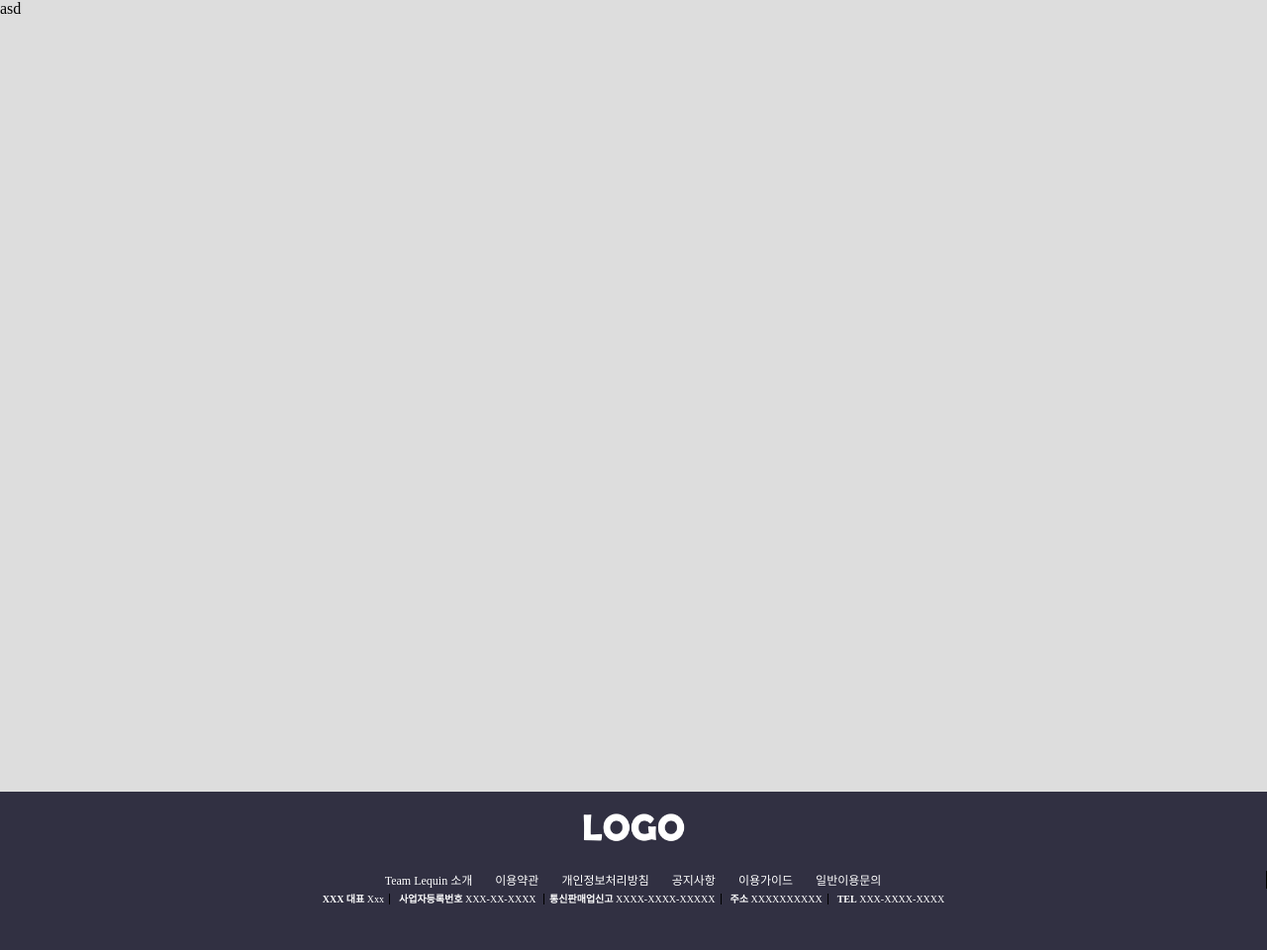
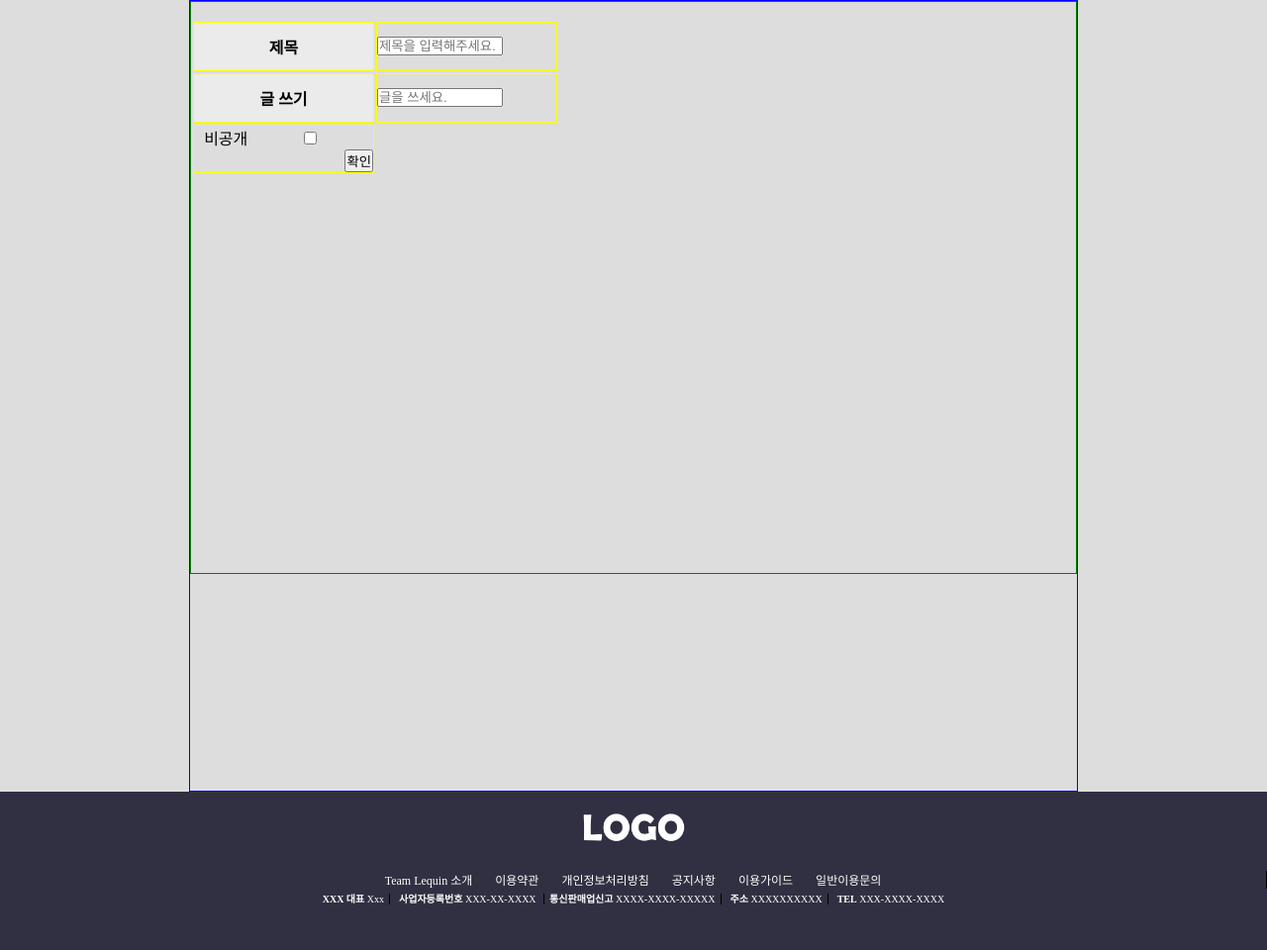
Before and after one commit to team-requin/Template_1, a PHP site: page /board/board_write.php in a window 1280 px wide. Shown: the part 240-1200 px from the top of the page at 99% size. Run offline with PHP 8.4, Linux system fonts and the light colour scheme.

Commit message:
Add css, boardwrite
cdss

```diff
--- a/board/board_write.php
+++ b/board/board_write.php
@@ -4,8 +4,31 @@ $img_dir = "../imgs";
 include('../header.php');
 ?>
     <div id="board_write">
-        <div>asd</div>
-    </div>
+        <div>
+            <div id="board_area">
+                <form>
+                    <table>
+                        <tbody>
+                            <tr id="board_title">
+                                <th>제목</th>
+                                <td><input type="text" placeholder="제목을 입력해주세요."></td>
+                            </tr>
+                            <tr id="board_input">
+                                <th>글 쓰기</th>
+                                <td><input type="text" placeholder="글을 쓰세요."></td>
+                            </tr>
+                            <tr id="board_option">
+                                <td>
+                                    비공개<input id="board_non" type="checkbox" value="비공개">
+                                    <button id="board_check">확인</button>
+                                </td>
+                            </tr>
+                        </tbody>
+                    </table>
+                </form>
+            </div>
+        </div>
+    </div><!--옵션 제목 내용 링크-->
 
 <?php
 include('../footer.php');
--- a/skin/default.css
+++ b/skin/default.css
@@ -19,7 +19,7 @@ img {
 #header {
 	margin: 0;
 	padding: 0;
-	width: 100vw;
+	width: 100%;
 	height: 30vh;
 	background-image: url('/imgs/sub_bg.gif');
 }
@@ -228,5 +228,56 @@ img {
 /*!board_write*/
 
 #board_write {
+	width: 100%;
+	height: 100%;
+	display: flex;
+	justify-content: center;
+}
+#board_write > div{
+	width: 70%;
+	border: 1px solid blue;
+}
+#board_area {
+	padding-top: 2%;
+	height: 70%;
+	border: 1px solid green;
+}
+#board_area form table {
+	display: flex;
+	height: 100%;
+	widows: 100%;
+}
+#board_area form table tbody {
+	width: 100%;
+}
+#board_area form table tbody tr th{
+	width: 50%;
+	height: 50px;
+	border: 1px solid #ffff00;
+	background-color: #ebebeb;
+}
+#board_area form table tbody tr td{
+	border: 1px solid #ffff00;
+}
+#board_area form table tbody tr td input {
+	width: 70%;
+}
+#board_title {
+	border: 1px solid red;
+}
+#board_title input {
+	width: 50%;
+}
+#board_input {
+	height: 70%;
+	border: 1px solid blue;
+}
+#board_input td input {
+	width: 100%;
 	height: 100%;
 }
+#board_option {
+	height: 10%;
+	text-align: end;
+	border: 1px solid gray;
+}
```
